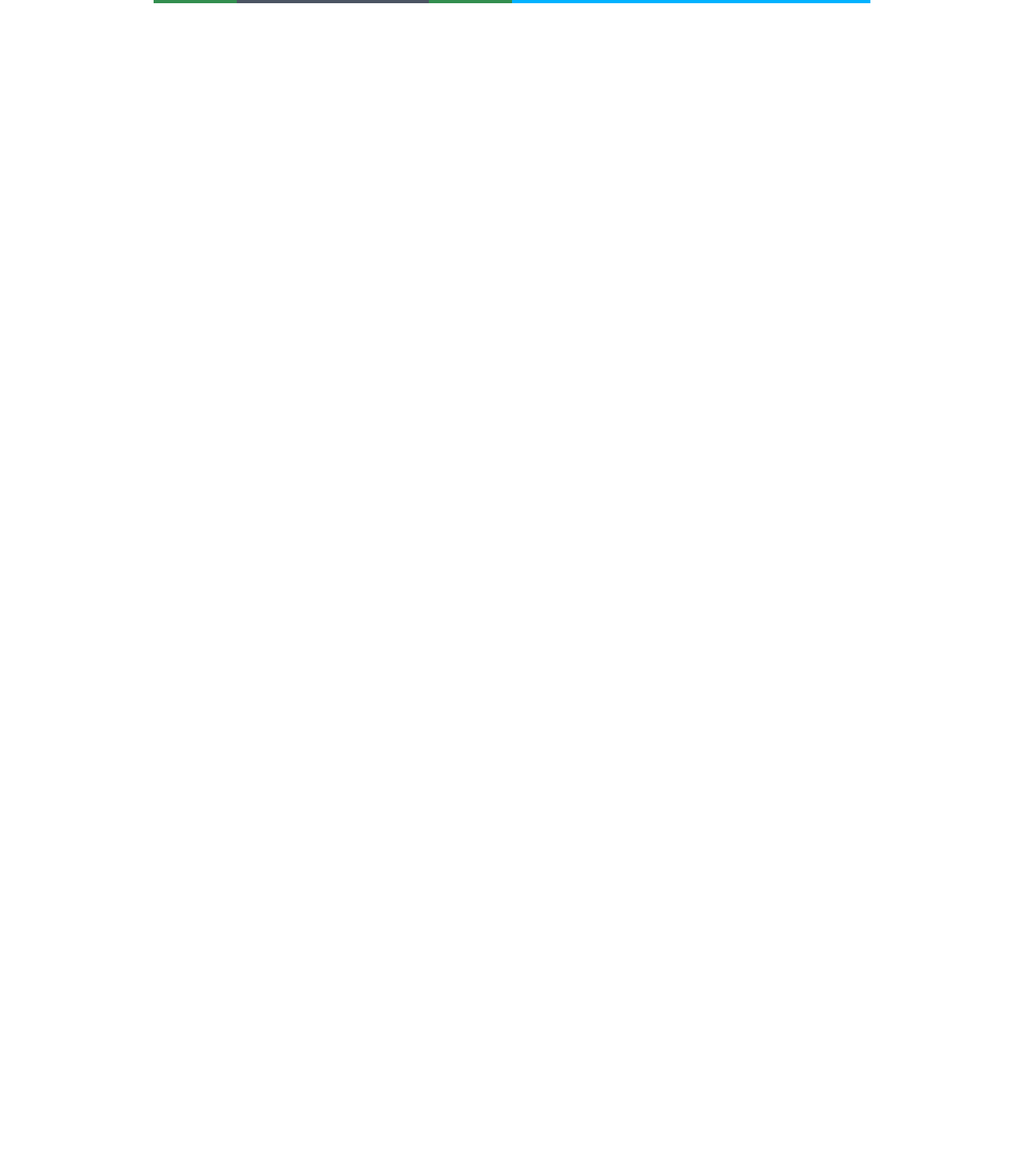
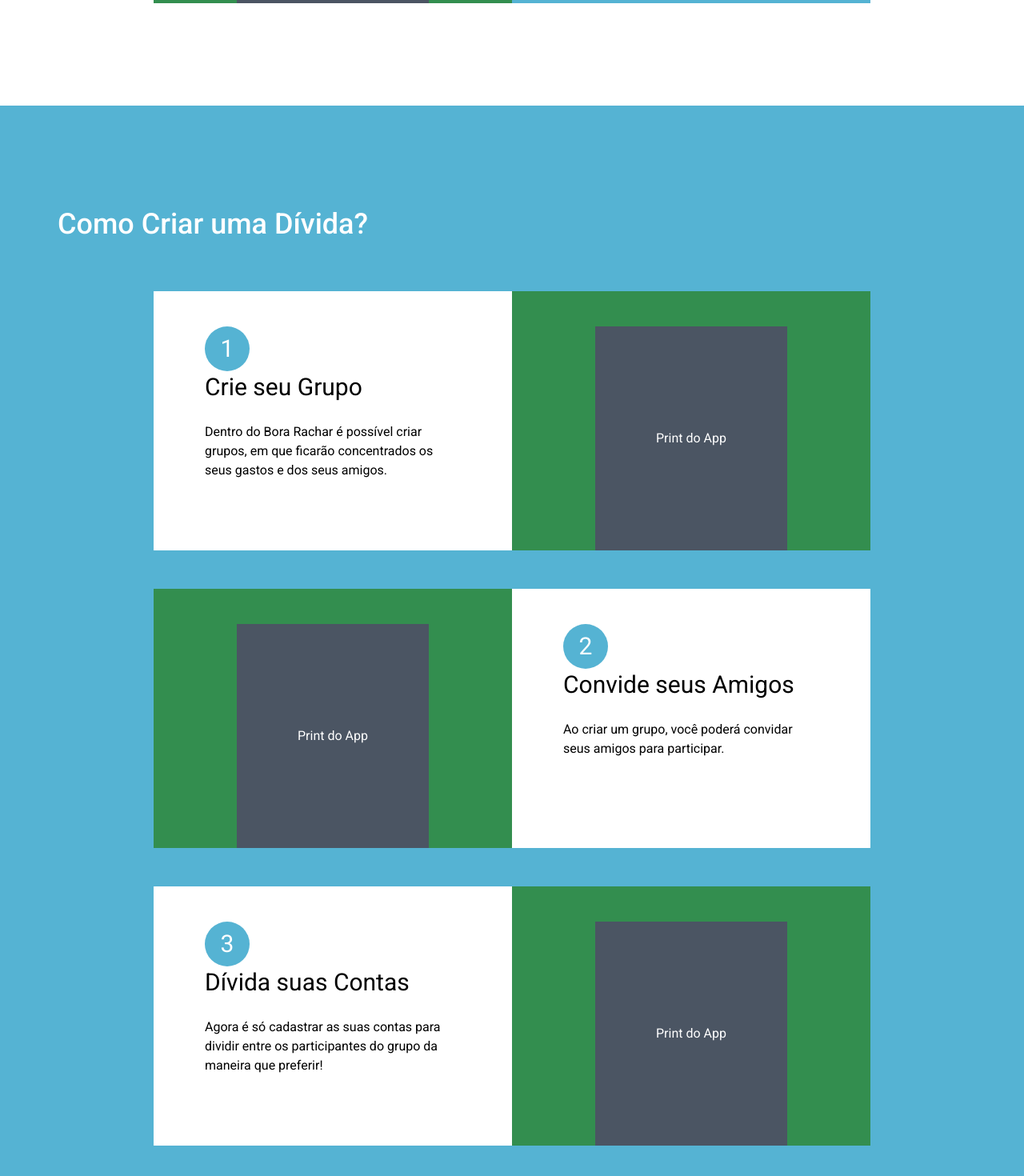
Before and after one commit to Quartel-Enterprise/bora-rachar-landing-page, a Next.js app: page / in a window 1280 px wide. Shown: the part 1352-2822 px from the top of the page at 80% size. Before the commit the page ends 1484 px from the top, so only its background shows below. Built offline with nearby package versions, Linux system fonts and the light colour scheme.

Commit message:
feat: how to create debt section

```diff
--- a/src/app/(home)/page.tsx
+++ b/src/app/(home)/page.tsx
@@ -1,4 +1,5 @@
 import { Header } from '@/components/header'
+import { HowToCreateDebt } from '@/components/how-to-create-debt'
 import { HowToPayDebt } from '@/components/how-to-pay-debt'
 import { Welcome } from '@/components/welcome'
 
@@ -8,6 +9,7 @@ export default function Home() {
       <Header />
       <Welcome />
       <HowToPayDebt />
+      <HowToCreateDebt />
     </>
   )
 }
--- a/src/components/explanation-card.tsx
+++ b/src/components/explanation-card.tsx
@@ -15,10 +15,10 @@ export function ExplanationCard({
 }: ExplanationCardProps) {
   return (
     <div
-      className={`flex ${reverse ? 'flex-col md:flex-row-reverse' : 'flex-col md:flex-row'} mx-auto w-full max-w-4xl`}
+      className={`flex ${reverse ? 'flex-col md:flex-row-reverse' : 'flex-col md:flex-row'} mx-auto w-full max-w-4xl items-center`}
     >
       <div
-        className={`h-[324px] px-16 py-11 md:w-1/2 ${secondary && 'bg-primary'}`}
+        className={`h-[324px] w-11/12 px-11 py-11 md:w-1/2 md:px-16 ${secondary ? 'bg-primary' : 'bg-white'}`}
       >
         <div
           className={`flex h-14 w-14 items-center justify-center rounded-full text-3xl ${secondary ? 'bg-white text-primary' : 'bg-primary text-white'}`}
@@ -33,7 +33,7 @@ export function ExplanationCard({
         </p>
       </div>
 
-      <div className="flex h-[324px] items-end justify-center bg-secondary md:w-1/2">
+      <div className="flex h-[324px] w-11/12 items-end justify-center bg-secondary md:w-1/2">
         <div className="flex h-[280px] w-[240px] items-center justify-center bg-gray-600 text-white">
           Print do App
         </div>
--- /dev/null
+++ b/src/components/how-to-create-debt.tsx
@@ -0,0 +1,35 @@
+import { ExplanationCard } from './explanation-card'
+import { SpacingWrapper } from './spacing-wrapper'
+
+export function HowToCreateDebt() {
+  return (
+    <div className="bg-primary">
+      <SpacingWrapper>
+        <h2 className="mb-11 text-4xl font-medium text-white md:mb-16">
+          Como Criar uma Dívida?
+        </h2>
+
+        <div className="flex flex-col gap-6 md:gap-12">
+          <ExplanationCard
+            step={1}
+            title="Crie seu Grupo"
+            description="Dentro do Bora Rachar é possível criar grupos, em que ficarão concentrados os seus gastos e dos seus amigos."
+          />
+
+          <ExplanationCard
+            step={2}
+            title="Convide seus Amigos"
+            description="Ao criar um grupo, você poderá convidar seus amigos para participar."
+            reverse
+          />
+
+          <ExplanationCard
+            step={3}
+            title="Dívida suas Contas"
+            description="Agora é só cadastrar as suas contas para dividir entre os participantes do grupo da maneira que preferir!"
+          />
+        </div>
+      </SpacingWrapper>
+    </div>
+  )
+}
--- a/src/components/spacing-wrapper.tsx
+++ b/src/components/spacing-wrapper.tsx
@@ -9,7 +9,7 @@ export function SpacingWrapper({
 }: SpacingWrapperProps) {
   return (
     <div
-      className={`mx-auto w-full max-w-[1200px] px-4 py-20 md:px-8 md:py-32 ${className}`}
+      className={`mx-auto w-full max-w-[1200px] px-5 py-20 md:px-8 md:py-32 ${className}`}
       {...props}
     >
       {children}
--- a/src/components/welcome.tsx
+++ b/src/components/welcome.tsx
@@ -7,7 +7,7 @@ import { SpacingWrapper } from './spacing-wrapper'
 
 export function Welcome() {
   return (
-    <div className="flex h-[calc(100vh-82px)] items-center bg-gradient-to-br from-secondary to-primary">
+    <div className="flex h-[calc(100vh-82px)] items-center bg-gradient-to-br from-secondary to-logo">
       <SpacingWrapper className="flex items-center justify-between gap-24">
         <div className="flex flex-col gap-6">
           <h1 className="max-w-2xl text-5xl font-bold text-white">
--- a/tailwind.config.ts
+++ b/tailwind.config.ts
@@ -14,7 +14,7 @@ const config: Config = {
         ubuntu: 'var(--font-ubuntu)',
       },
       colors: {
-        primary: 'hsl(var(--logo))',
+        primary: 'hsl(var(--primary))',
         secondary: 'hsl(var(--secondary))',
         tertiary: 'hsl(var(--tertiary))',
         logo: 'hsl(var(--logo))',
```
